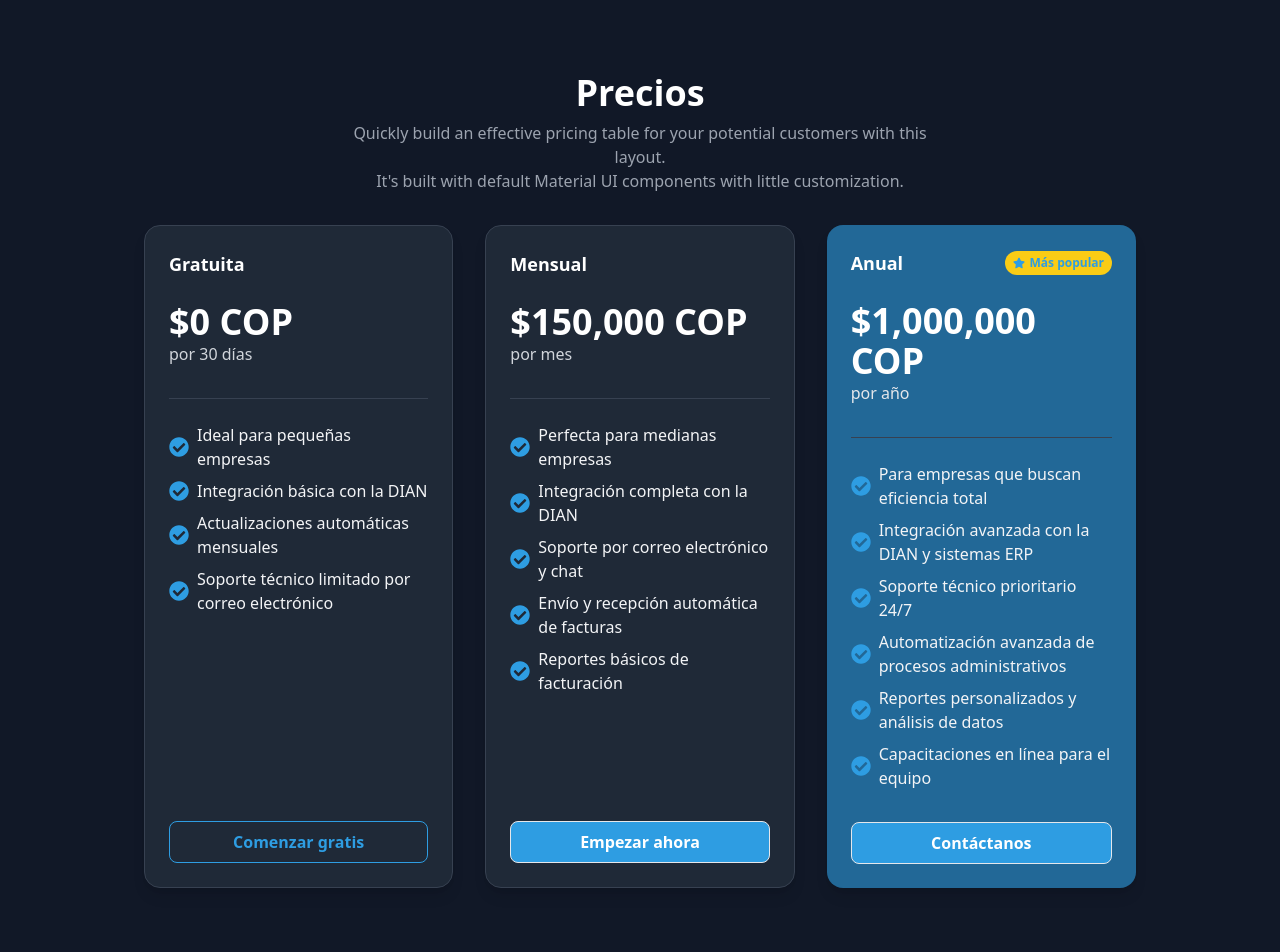
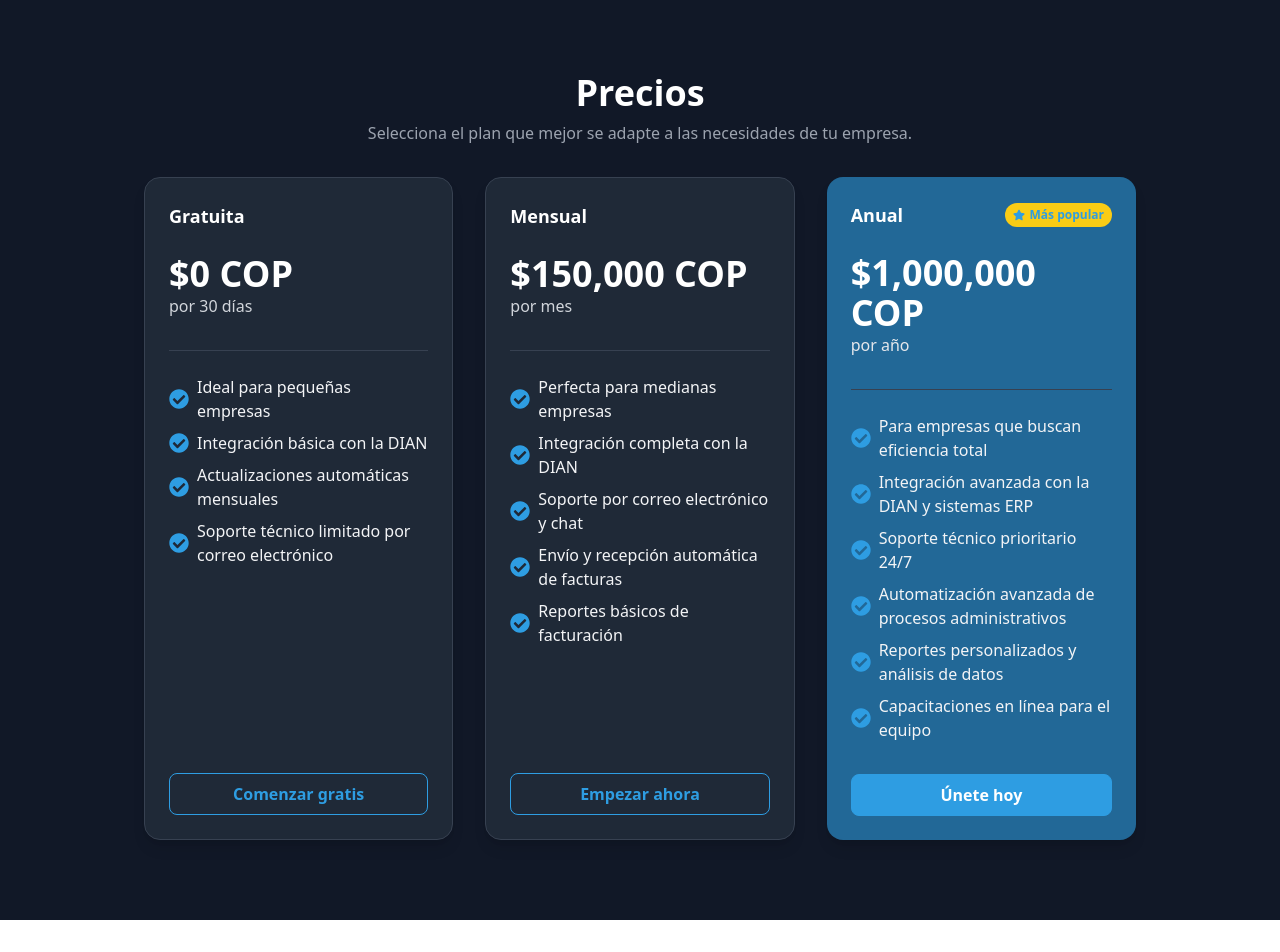
Before and after one commit to santiruab1/app-dianbridge, a React (Vite) app: page / in a window 1280 px wide. Shown: the part 2560-3512 px from the top of the page. Built offline with nearby package versions, Linux system fonts and the light colour scheme.

Commit message:
feat: refactor Pricing component button logic for improved styling and maintainability

```diff
--- a/src/components/Pricing.jsx
+++ b/src/components/Pricing.jsx
@@ -13,8 +13,6 @@ const tiers = [
 			"Soporte técnico limitado por correo electrónico",
 		],
 		buttonText: "Comenzar gratis",
-		buttonStyle: "border-primary text-primary hover:bg-primary-light",
-		buttonType: "outline",
 		popular: false,
 	},
 	{
@@ -29,8 +27,6 @@ const tiers = [
 			"Reportes básicos de facturación",
 		],
 		buttonText: "Empezar ahora",
-		buttonStyle: "bg-primary text-white hover:bg-primary-dark",
-		buttonType: "solid",
 		popular: false,
 	},
 	{
@@ -45,12 +41,20 @@ const tiers = [
 			"Reportes personalizados y análisis de datos",
 			"Capacitaciones en línea para el equipo",
 		],
-		buttonText: "Contáctanos",
-		buttonStyle: "bg-primary text-white hover:bg-primary-dark",
-		buttonType: "solid",
+		buttonText: "Únete hoy",
 		popular: true,
 	},
 ];
+
+function getButtonType(tier) {
+	return tier.popular ? "solid" : "outline";
+}
+
+function getButtonClass(tier) {
+	return getButtonType(tier) === "solid"
+		? "bg-primary text-white hover:bg-primary-dark border border-primary"
+		: "border-primary text-primary hover:bg-primary-light border";
+}
 
 export default function Pricing() {
 	return (
@@ -61,11 +65,7 @@ export default function Pricing() {
 						Precios
 					</h2>
 					<p className="text-gray-400">
-						Quickly build an effective pricing table for your potential customers
-						with this layout.
-						<br />
-						It's built with default Material UI components with little
-						customization.
+						Selecciona el plan que mejor se adapte a las necesidades de tu empresa.
 					</p>
 				</div>
 				<div className="grid grid-cols-1 md:grid-cols-3 gap-8 w-full">
@@ -127,13 +127,7 @@ export default function Pricing() {
 								))}
 							</ul>
 							<button
-								className={`w-full py-2 rounded-lg font-semibold border transition
-                  ${
-					tier.buttonType === "solid"
-						? "bg-primary text-white hover:bg-primary-dark"
-						: "border-primary text-primary hover:bg-primary-light"
-				}
-                `}
+								className={`w-full py-2 rounded-lg font-semibold transition ${getButtonClass(tier)}`}
 							>
 								{tier.buttonText}
 							</button>
```
